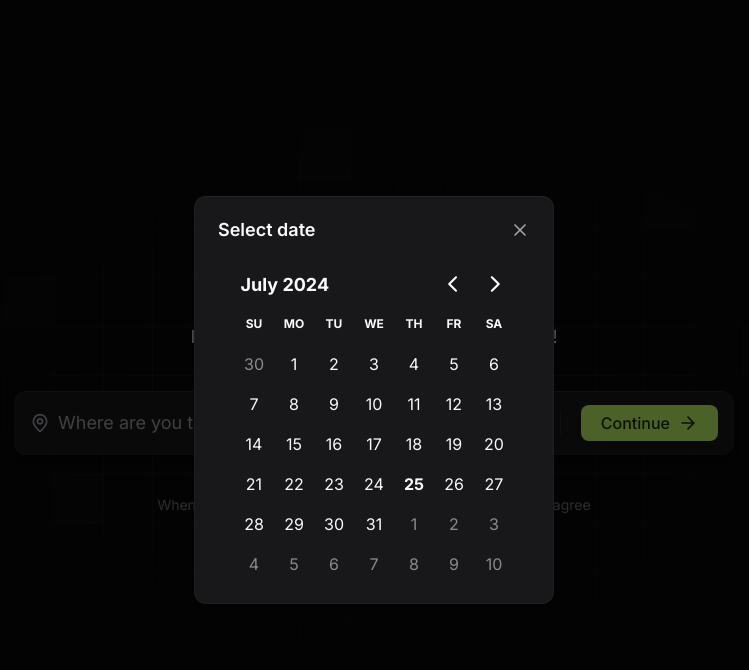
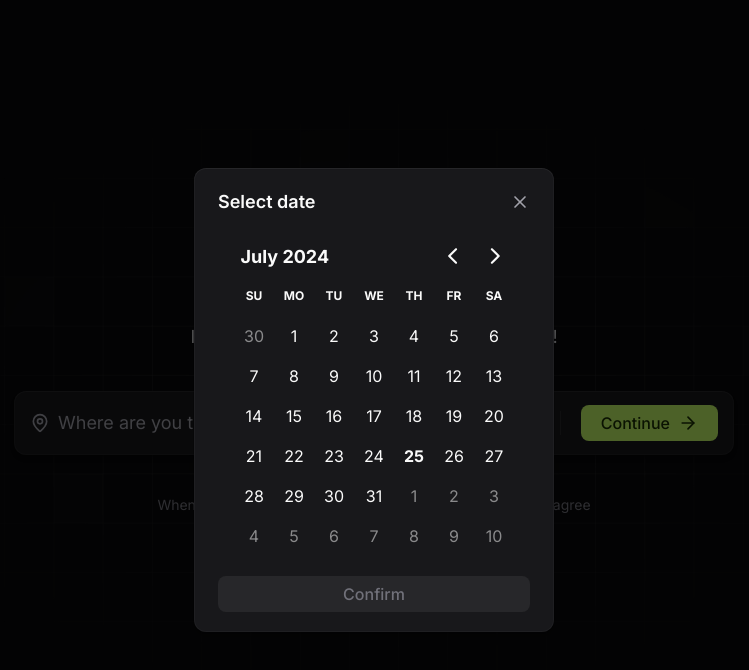
Before and after one commit to Sampasbc/plann.er, a React (Vite) app in the folder client/: page / in a window 1280 px wide. Both pictures are taken after a click on the button "When ?". Shown: the top 670 px of the page, without its empty margins (266-1015 px from the left). Built offline with nearby package versions, Linux system fonts and the light colour scheme; no server answers.

Commit message:
feat: add functionality to confirm selected date on destination-and-date-step
- application of UX principles for better use flow

```diff
--- a/client/src/components/button.tsx
+++ b/client/src/components/button.tsx
@@ -8,6 +8,7 @@ const buttonVariants = tv({
     variant: {
       primary: 'bg-lime-300 text-lime-950 hover:bg-lime-400',
       secondary: 'bg-zinc-800 text-zinc-200 hover:bg-zinc-700',
+      disabled: 'bg-zinc-800 text-zinc-500'
     },
     size: {
       small: 'h-9',
@@ -27,7 +28,7 @@ const buttonVariants = tv({
 
 })
 
- interface ButtonProps extends ComponentProps<'button'>, VariantProps<typeof buttonVariants>{
+interface ButtonProps extends ComponentProps<'button'>, VariantProps<typeof buttonVariants> {
   children: ReactNode
 }
 
@@ -37,7 +38,7 @@ export function Button({
   size,
   width,
   ...props
-  }: ButtonProps) {
+}: ButtonProps) {
 
 
   return (
--- a/client/src/pages/create-trip/index.tsx
+++ b/client/src/pages/create-trip/index.tsx
@@ -30,8 +30,7 @@ export function CreateTripPage() {
   useEffect(() => {
 
     async function serverWake() {
-      const response = await api.get('/server/wake').then(response => response.data)
-      console.log(response)
+      await api.get('/server/wake').then(response => response.data)
     }
 
     serverWake()
--- a/client/src/pages/create-trip/steps/destination-and-date-step.tsx
+++ b/client/src/pages/create-trip/steps/destination-and-date-step.tsx
@@ -82,7 +82,7 @@ export function DestinationAndDateStep({
       {isDatePickerOpen && (
         <div className="fixed inset-0 bg-black/60 flex items-center justify-center">
           {/* CARD */}
-          <div className='rounded-xl px-6 py-5 shadow-shape bg-zinc-900 space-y-5'>
+          <div className='flex flex-col rounded-xl px-6 py-5 shadow-shape bg-zinc-900 space-y-5'>
 
             {/* Title */}
             <div className='space-y-2'>
@@ -103,6 +103,10 @@ export function DestinationAndDateStep({
               fixedWeeks
             />
 
+            <Button onClick={closeDatePicker} variant={!dateRange ? "disabled" : "primary"} size="small" width="full" disabled={!dateRange} className="justify-self-end">
+              Confirm
+            </Button>
+
           </div>
 
         </div>
```
